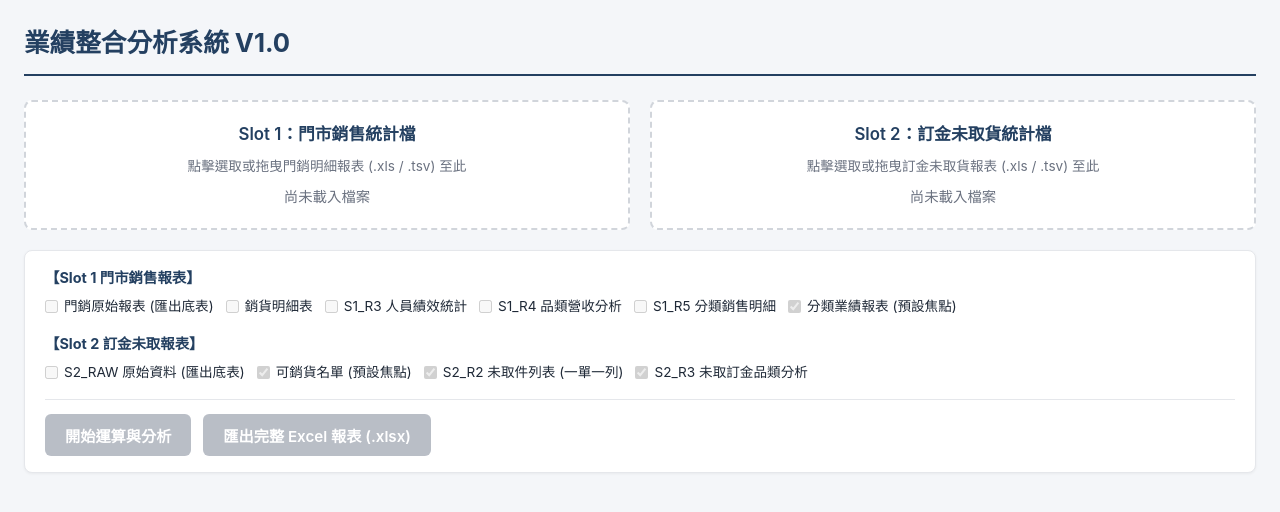
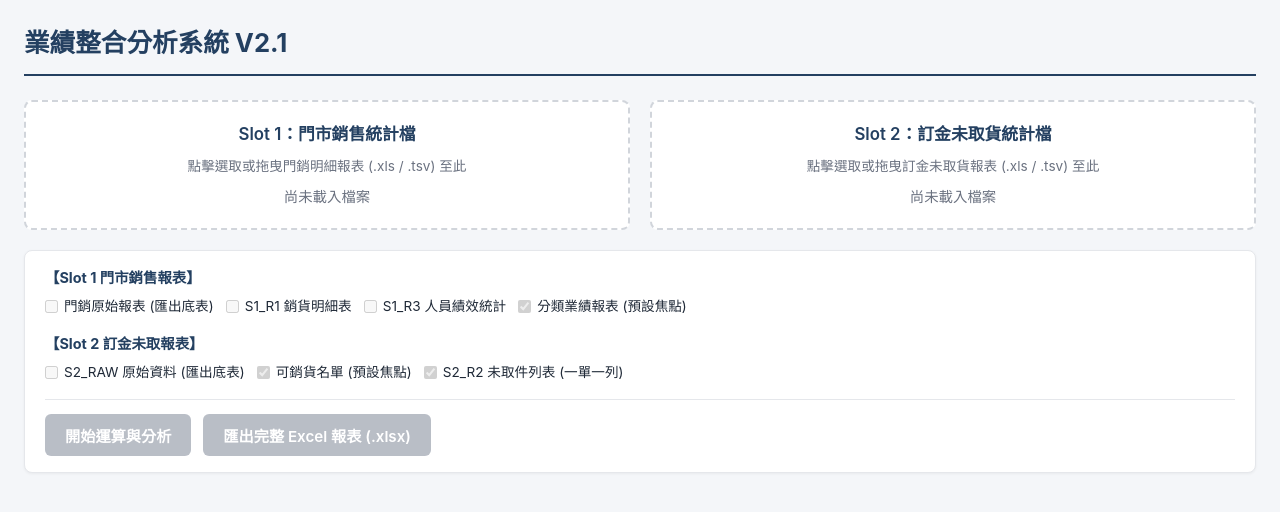
Before and after one commit to chnsj0092-netizen/0092-sales-system, a plain HTML site: page index.html in a window 1280 px wide. Drawn offline with Linux system fonts and the light colour scheme.

Commit message:
Add files via upload

```diff
--- a/index.html
+++ b/index.html
@@ -3,7 +3,7 @@
 <head>
   <meta charset="UTF-8">
   <meta name="viewport" content="width=device-width, initial-scale=1.0">
-  <title>業績整合分析系統 V1.0</title>
+  <title>業績整合分析系統 V2.1</title>
   <link rel="stylesheet" href="css/styles.css">
   <!-- 引入 SheetJS 函式庫用於產生多分頁 Excel 檔案 -->
   <script src="https://cdn.jsdelivr.net/npm/xlsx@0.18.5/dist/xlsx.full.min.js"></script>
@@ -12,7 +12,7 @@
 
   <div class="container">
     <header>
-      <h1>業績整合分析系統 V1.0</h1>
+      <h1>業績整合分析系統 V2.1</h1>
     </header>
 
     <!-- 來源檔案插槽區 -->
@@ -40,10 +40,8 @@
         <div class="group-label">【Slot 1 門市銷售報表】</div>
         <div class="checkboxes" id="s1CheckGroup">
           <label><input type="checkbox" class="chk-s1" value="S1_RAW" disabled> 門銷原始報表 (匯出底表)</label>
-          <label><input type="checkbox" class="chk-s1" value="S1_R1" disabled> 銷貨明細表</label>
+          <label><input type="checkbox" class="chk-s1" value="S1_R1" disabled> S1_R1 銷貨明細表</label>
           <label><input type="checkbox" class="chk-s1" value="S1_R3" disabled> S1_R3 人員績效統計</label>
-          <label><input type="checkbox" class="chk-s1" value="S1_R4" disabled> S1_R4 品類營收分析</label>
-          <label><input type="checkbox" class="chk-s1" value="S1_R5" disabled> S1_R5 分類銷售明細</label>
           <label><input type="checkbox" class="chk-s1" value="S1_R6" disabled checked> 分類業績報表 (預設焦點)</label>
         </div>
       </div>
@@ -54,7 +52,6 @@
           <label><input type="checkbox" class="chk-s2" value="S2_RAW" disabled> S2_RAW 原始資料 (匯出底表)</label>
           <label><input type="checkbox" class="chk-s2" value="S2_R1" disabled checked> 可銷貨名單 (預設焦點)</label>
           <label><input type="checkbox" class="chk-s2" value="S2_R2" disabled checked> S2_R2 未取件列表 (一單一列)</label>
-          <label><input type="checkbox" class="chk-s2" value="S2_R3" disabled checked> S2_R3 未取訂金品類分析</label>
         </div>
       </div>
 
```
